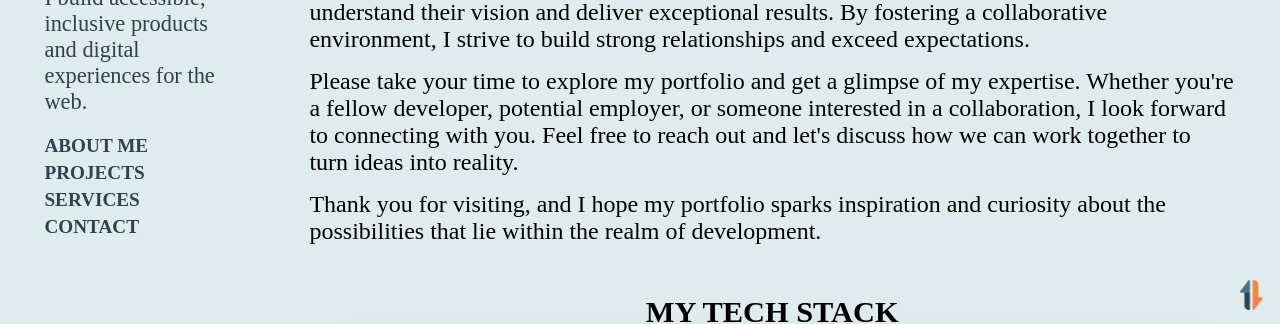
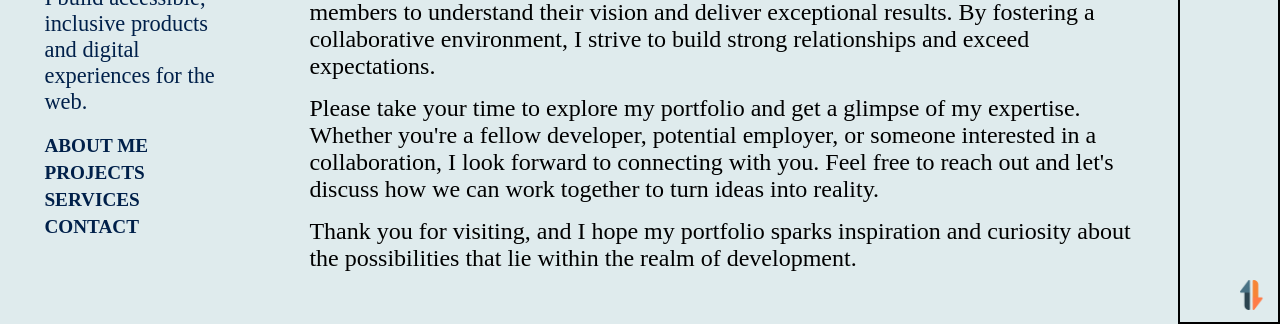
Before and after one commit to obuzietter/MY-PORTFOLIO, a plain HTML site: page index.html in a window 1280 px wide. Shown: the part 476-800 px from the top of the page. Drawn offline with nearby package versions, Linux system fonts and the light colour scheme.

Commit message:
color palette

```diff
--- a/css/styles.css
+++ b/css/styles.css
@@ -1,8 +1,8 @@
 :root {
-  --orange: #f78536;
+  --orange: #fdb44b;
   --light: #dfebed;
-  --green: #497285;
-  --dark: #2b4450;
+  --green: #005792;
+  --dark: #00204a;
 }
 
 * {
@@ -258,7 +258,7 @@
 
 main .services .service:hover .service-body {
   top: 0;
-  background-color: rgba(73, 114, 133, 0.8);
+  background-color: rgb(0, 87, 146, 0.7);
 }
 
 main .services .service:hover .service-body p {
@@ -288,7 +288,7 @@
   padding: 10px;
   font-size: 1.2rem;
   color: var(--light);
-  background-color: rgb(43, 68, 80);
+  background-color: var(--dark);
   height: 100%;
   transition: 0.2s ease;
 }
@@ -356,6 +356,11 @@
   color: var(--light);
 }
 
+footer{
+  border: 2px solid black;
+
+}
+
 @media only screen and (max-width: 600px) {
   body {
     display: flex;
--- a/index.html
+++ b/index.html
@@ -272,6 +272,9 @@
     </main>
 
 
+
 </body>
-
+<footer>
+    &copy; 2021 All rights reserved by Jayant Technologies Pvt Ltd
+</footer>
 </html>
```
